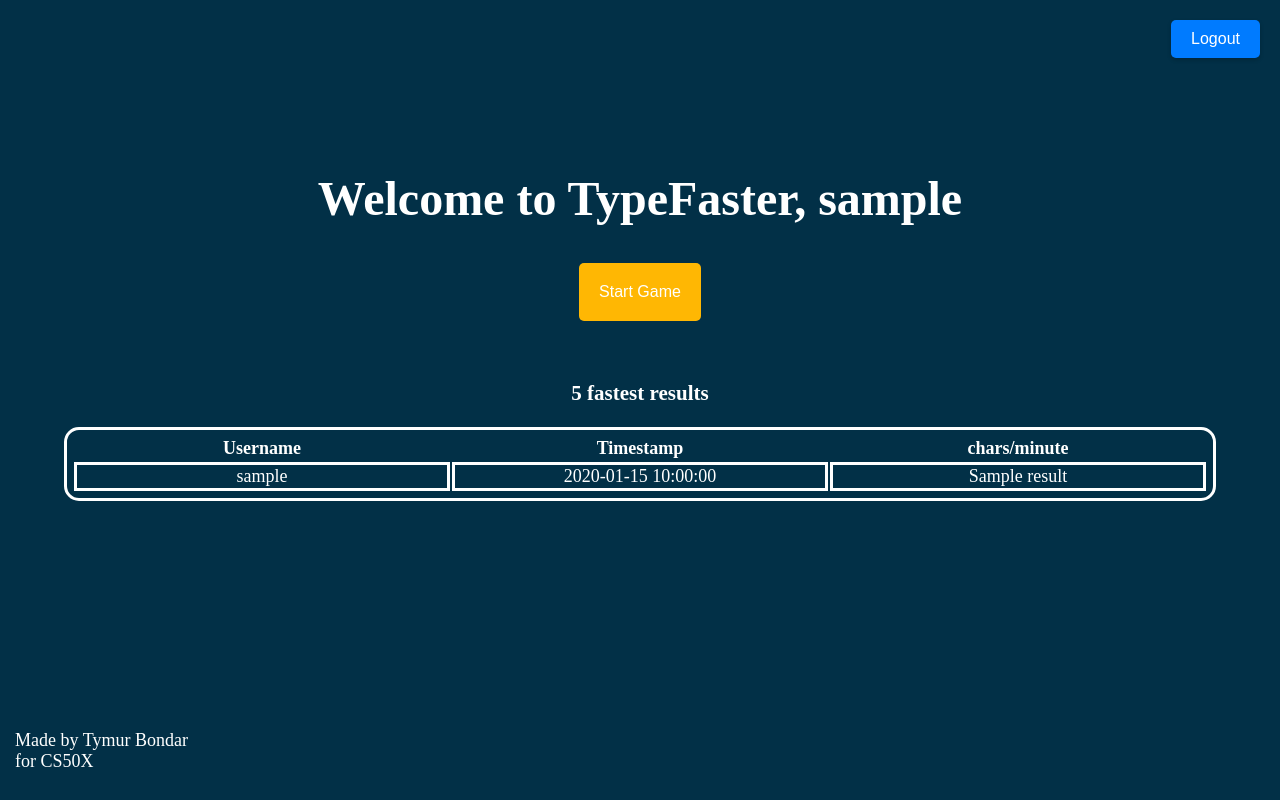
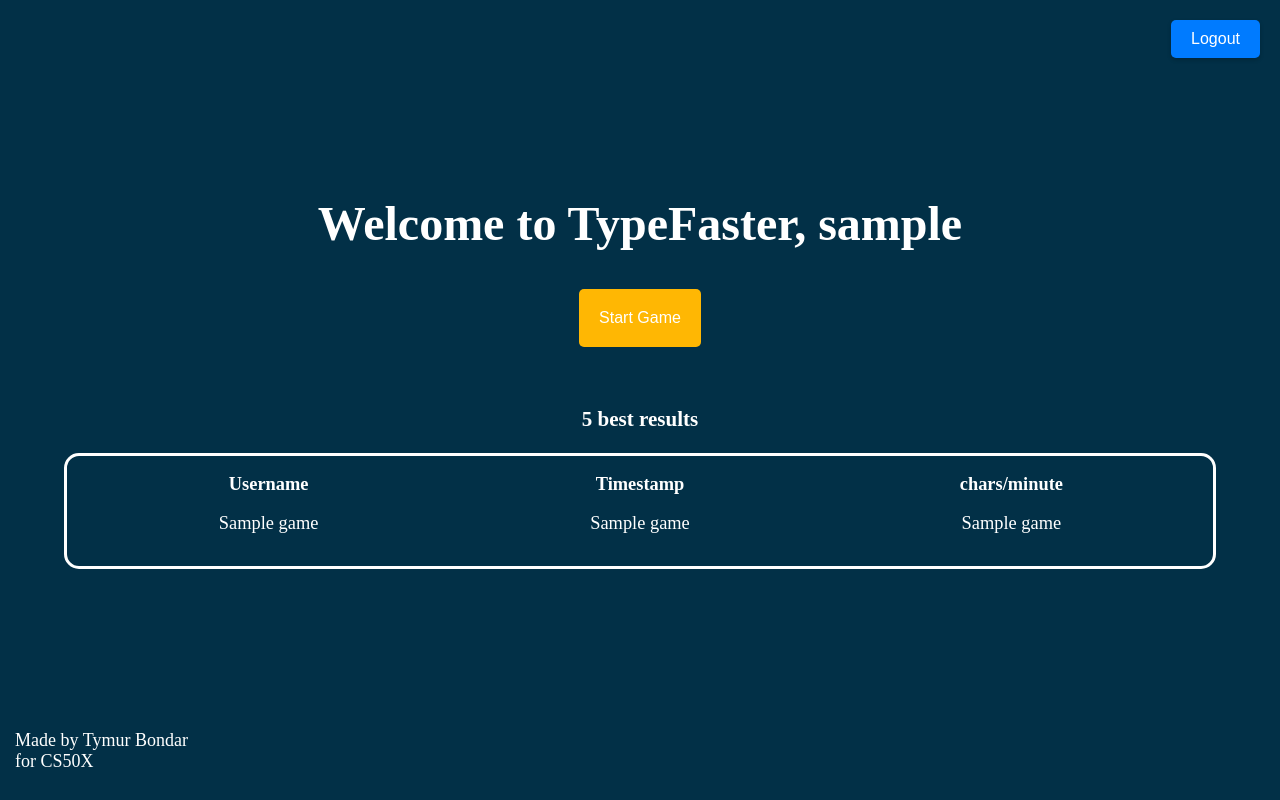
Before and after one commit to TymurBondar/cs50final, a Flask app: template templates/home.html in a window 1280 px wide. Run offline with Flask 3, Linux system fonts and the light colour scheme; the template is opened without the code that fills it: most values are stand-ins (such as "Sample title", 1, 10 or a date in 2020).

Commit message:
finished

```diff
--- a/app.py
+++ b/app.py
@@ -83,12 +83,14 @@ def home():
         cur = con.cursor()
         cur.execute("SELECT username FROM users WHERE rowid = ?;", (user_id,))
         user_data = cur.fetchone()
+        cur.execute("SELECT * FROM games ORDER BY score DESC LIMIT 5;")
+        games = cur.fetchall()
         if user_data:
             username = user_data[0]
         else:
             username = None
 
-    return render_template("home.html", username=username)
+    return render_template("home.html", username=username, games = games)
 
 @app.route("/logout")
 def logout():
@@ -103,8 +105,15 @@ def game():
 @app.route("/save_res", methods = ["POST"])
 @login_required
 def save_res():
+    user_id = session['user_id']
     data = request.get_json()
     res = data.get('res')
     accuracy = data.get('accuracy')
-    print(res, accuracy)
-    return "success"
+    #save values to db.
+    with get_db_connection() as con:
+        cur = con.cursor()
+        cur.execute("SELECT username FROM users WHERE rowid = ?;", (user_id,))
+        username = cur.fetchone()
+        cur.execute("INSERT INTO games(username, result, accuracy) VALUES (?, ?, ?)", (username[0], res, accuracy))
+        con.commit()
+    return ("success")
--- a/static/script.js
+++ b/static/script.js
@@ -1,6 +1,6 @@
 import { displayWord, wordContainer } from './helpers.js';
 
-const gameLength = 3;
+const gameLength = 20;
 let mistakes = 0;
 let totalChars = 0;
 let counter = 0;
--- a/static/styles.css
+++ b/static/styles.css
@@ -112,18 +112,20 @@ footer{
 
   table {
     width: 90%;
-    padding: 5px;
+    padding: 15px;
     border-radius: 15px;
     border: solid white;
     table-layout: fixed;
+    font-size: 1.15rem;
   }
 
   td {
-    border: solid white;
-    border-width: 3px;
+    border: none;
     text-align: center;
     vertical-align: middle;
     width: 30%;
+    padding: 15px;
+    border-radius: 10px;
   }
   th {
     text-align: center;
@@ -146,3 +148,7 @@ footer{
     padding-top: 25px;
     font-size: 1.5rem;
   }
+
+#home-heading{
+  margin-top: 125px;
+}
--- a/templates/home.html
+++ b/templates/home.html
@@ -1,9 +1,9 @@
 {% extends "index.html" %}
 {%block main%}
 <button id="logout" onclick="location.href='/logout'">Logout</button>
-<h1 class="heading">Welcome to TypeFaster, {{ username }}</h1>
+<h1 class="heading" id="home-heading">Welcome to TypeFaster, {{ username }}</h1>
 <button id="startgame" class="submit_button" onclick="location.href='/game'">Start Game</button>
-<h3>5 fastest results</h3>
+<h3>5 best results</h3>
 <table>
     <tr>
         <th>Username</th>
@@ -12,9 +12,9 @@
     </tr>
     {% for game in games %}
     <tr>
-        <td>{{ game.username }}</td>
-        <td>{{ game.timestamp }}</td>
-        <td>{{ game.result }}</td>
+        <td>{{ game[1] }}</td>
+        <td>{{ game[4] }}</td>
+        <td>{{ game[2] }}</td>
     </tr>
     {% endfor %}
 </table>
```
Also changed, not shown: typefaster.db, 2 other files.
